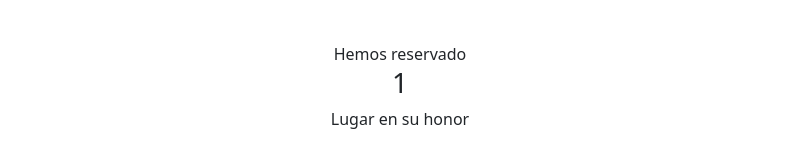
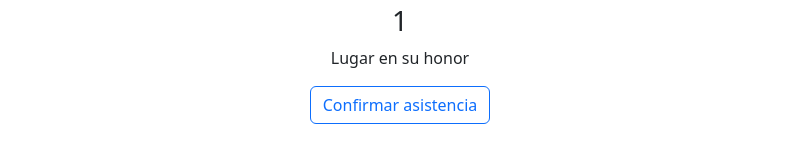
Before and after one commit to edacevedo/invitacion, a React (Create React App) app: page / in a window 1280 px wide. Shown: the part 1409-1576 px from the top of the page, without its empty margins (240-1039 px from the left). Built offline with nearby package versions, Linux system fonts and the light colour scheme.

Commit message:
first commit

```diff
--- a/src/App.js
+++ b/src/App.js
@@ -5,7 +5,7 @@ import Col from 'react-bootstrap/Col';
 import Button from 'react-bootstrap/Button';
 
 import logo from './resources/img/logo-boda.png'
-import homeImage from './resources/img/home-image.JPG'
+import homeImage from './resources/img/home-image.jpeg'
 
 function App() {
   return (
@@ -60,6 +60,13 @@ function App() {
       <Row className="justify-content-center">
         <Col xs="auto" className='justify-content-center'>Lugar en su honor</Col>
       </Row>
+      <Row className="justify-content-center pt-3">
+        <Col xs="auto" className='justify-content-center'>
+          <Button variant="outline-primary" onClick={()=>{window.open('https://maps.app.goo.gl/2iieVtKoAbpxtpTi9')}}>
+            Confirmar asistencia
+            </Button>
+        </Col>
+      </Row>
 
 
     </Container>);
```
Also changed, not shown: src/resources/img/home-image.jpeg (added), 1 other file (tests, documents, lock files or other folders).
